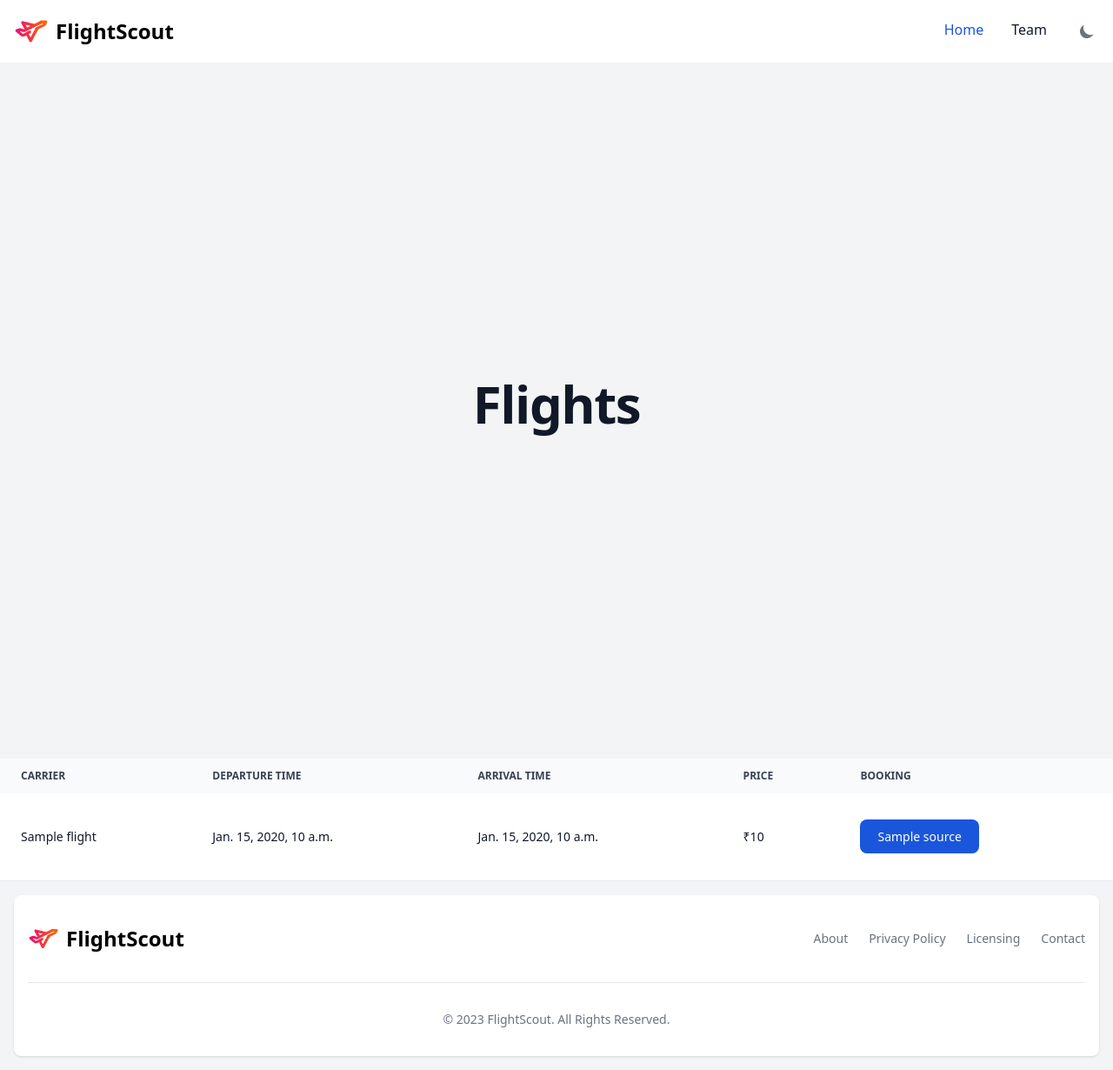
After one commit to Shreyansh-kankane/Flight_Scout, a Django app: template crawler/templates/results.html in a window 1280 px wide. The commit adds this page. Shown: the whole page at 87% size. Run offline with Django 4.2, Linux system fonts and the light colour scheme; the template is opened without the code that fills it: most values are stand-ins (such as "Sample title", 1, 10 or a date in 2020); style sheets or scripts are compiled from the project's sources; some libraries are stand-ins or nearby versions.

Commit message:
add bookings template

```diff
--- a/crawler/templates/_base.html
+++ b/crawler/templates/_base.html
@@ -128,32 +128,9 @@
       </div>
     </nav>
 
-    <section class="bg-white dark:bg-gray-900">
-      <div
-        class="grid max-w-screen-xl px-4 py-8 mx-auto lg:gap-8 xl:gap-0 lg:py-16 lg:grid-cols-12"
-      >
-        <div class="mr-auto place-self-center lg:col-span-7">
-          <h1
-            class="max-w-2xl mb-4 text-4xl font-bold tracking-tight leading-none md:text-5xl xl:text-6xl dark:text-white"
-          >
-            Flight Price Comparator for Travel Enthusiasts
-          </h1>
-          <p
-            class="max-w-2xl mb-6 font-light text-gray-500 lg:mb-8 md:text-lg lg:text-xl dark:text-gray-400"
-          >
-            Compare flight prices easily and save on your next adventure with
-            our Travel Enthusiast Price Comparator!
-          </p>
-        </div>
-        <div class="hidden lg:mt-0 lg:col-span-5 lg:flex">
-          <img src="http://127.0.0.1:8000/pictures/travel.svg" alt="mockup" />
-        </div>
-      </div>
-    </section>
-
     <!-- End of new HTML -->
 
-    <div class="container mx-auto mt-4">
+    <div class="container mx-auto">
       {% block content %} {% endblock content %}
     </div>
 
--- /dev/null
+++ b/crawler/templates/results.html
@@ -0,0 +1,63 @@
+{% extends "_base.html" %} {% block content %}
+
+<div class="flex items-center justify-center h-screen">
+  <div class="py-8 px-4 mx-auto max-w-screen-xl text-center lg:py-16">
+    <h1
+      class="mb-4 text-4xl font-extrabold tracking-tight leading-none text-gray-900 md:text-5xl lg:text-6xl dark:text-white"
+    >
+      Flights
+    </h1>
+  </div>
+</div>
+
+<div class="relative overflow-x-auto">
+  <table class="w-full text-sm text-left text-gray-500 dark:text-gray-400">
+    <thead
+      class="text-xs text-gray-700 uppercase bg-gray-50 dark:bg-gray-700 dark:text-gray-400"
+    >
+      <tr>
+        <th scope="col" class="px-6 py-3">CARRIER</th>
+        <th scope="col" class="px-6 py-3">DEPARTURE TIME</th>
+        <th scope="col" class="px-6 py-3">ARRIVAL TIME</th>
+        <th scope="col" class="px-6 py-3">PRICE</th>
+        <th scope="col" class="px-6 py-3">BOOKING</th>
+      </tr>
+    </thead>
+    <tbody>
+      {% for flight in flights %}
+      <tr class="bg-white border-b dark:bg-gray-800 dark:border-gray-700">
+        <td
+          class="px-6 py-10 font-medium text-gray-900 whitespace-nowrap dark:text-white"
+        >
+          {{ flight.flightName }}
+        </td>
+        <td
+          class="px-6 py-10 font-medium text-gray-900 whitespace-nowrap dark:text-white"
+        >
+          {{ flight.deptTime }}
+        </td>
+        <td
+          class="px-6 py-10 font-medium text-gray-900 whitespace-nowrap dark:text-white"
+        >
+          {{ flight.arrivalTime }}
+        </td>
+        <td
+          class="px-6 py-10 font-medium text-gray-900 whitespace-nowrap dark:text-white"
+        >
+          ₹{{ flight.price }}
+        </td>
+
+        <td class="px-6 py-10 text-gray-900 whitespace-nowrap dark:text-white">
+          <a
+            href="{{ flight.URL }}"
+            class="text-white bg-blue-700 hover:bg-blue-800 focus:ring-4 focus:ring-blue-300 font-medium rounded-lg text-sm px-5 py-2.5 mr-2 mb-2 dark:bg-blue-600 dark:hover:bg-blue-700 focus:outline-none dark:focus:ring-blue-800"
+            >{{ flight.source }}</a
+          >
+        </td>
+      </tr>
+      {% endfor %}
+    </tbody>
+  </table>
+</div>
+
+{% endblock content %}
```
Also changed, not shown: crawler/templates/index.html (+22 -68 lines), crawler/views.py (+22 -6 lines), db.sqlite3.
